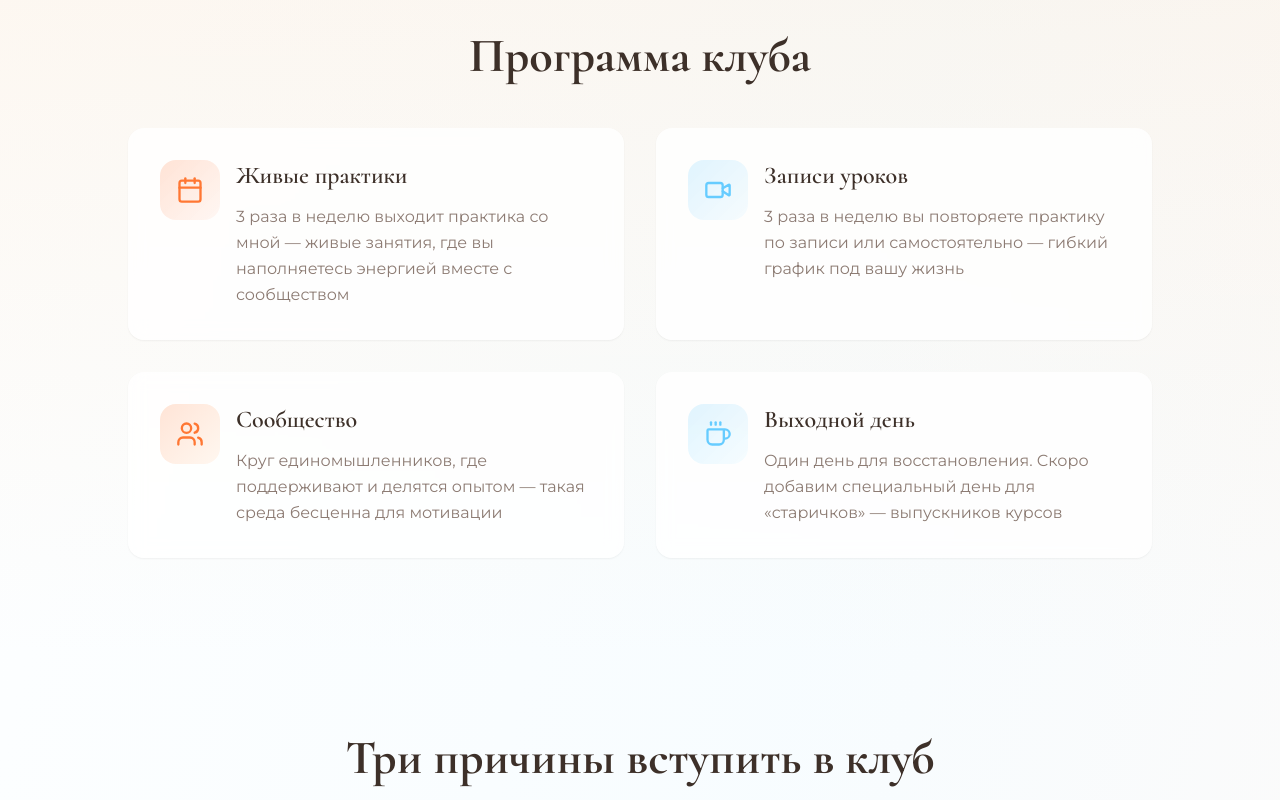
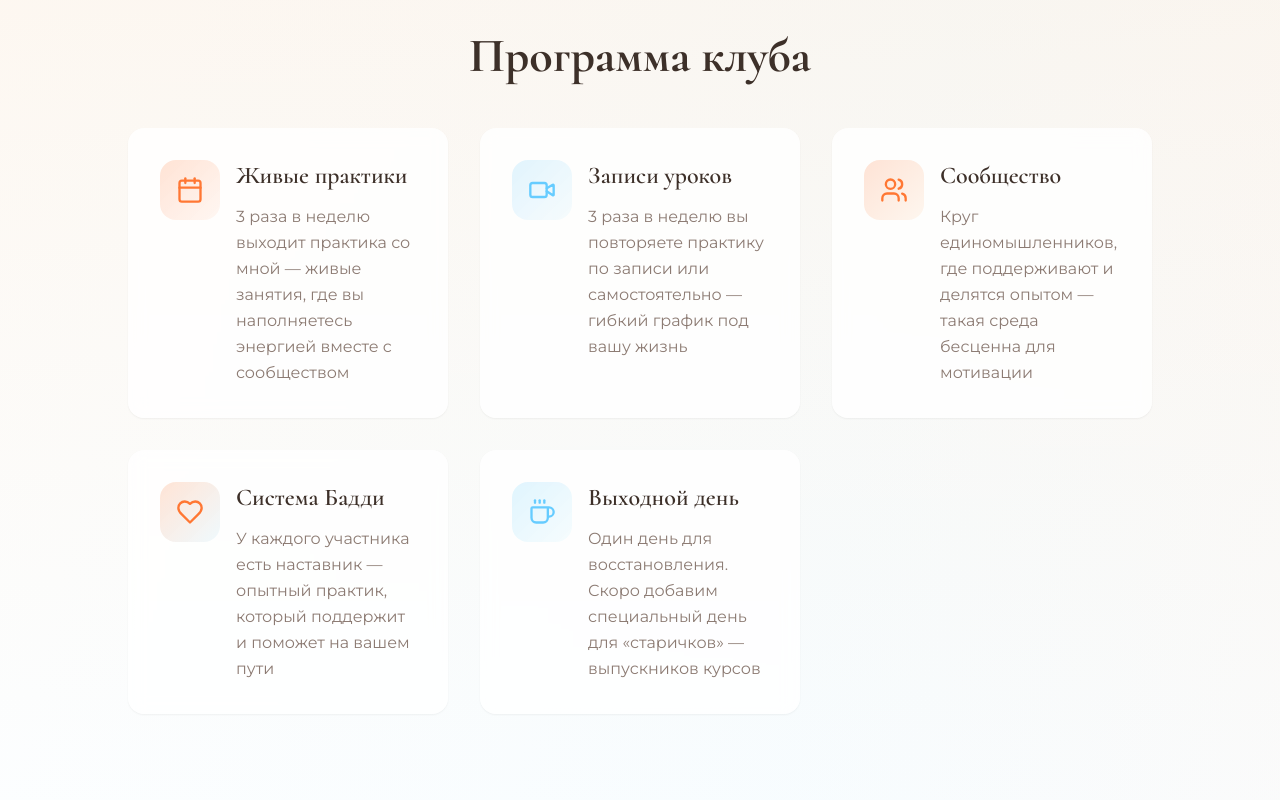
Before and after one commit to pr-poehali-dev/formula-qi-landing-page, a React (Vite) app: page / in a window 1280 px wide. Shown: the part 1360-2160 px from the top of the page. Built offline with nearby package versions, Linux system fonts and the light colour scheme.

Commit message:
Добавлена система наставничества Бадди

```diff
--- a/src/pages/Index.tsx
+++ b/src/pages/Index.tsx
@@ -69,7 +69,7 @@ const Index = () => {
           <h2 className="font-serif text-4xl md:text-5xl font-bold mb-12 text-center text-foreground">
             Программа клуба
           </h2>
-          <div className="grid md:grid-cols-2 gap-8">
+          <div className="grid md:grid-cols-2 lg:grid-cols-3 gap-8">
             <Card className="p-8 hover:shadow-2xl transition-all hover:-translate-y-2 border-0 bg-white/80 backdrop-blur">
               <div className="flex items-start gap-4">
                 <div className="bg-gradient-to-br from-primary/20 to-primary/5 p-4 rounded-2xl">
@@ -110,6 +110,21 @@ const Index = () => {
                   <p className="text-muted-foreground leading-relaxed">
                     Круг единомышленников, где поддерживают и делятся опытом —
                     такая среда бесценна для мотивации
+                  </p>
+                </div>
+              </div>
+            </Card>
+
+            <Card className="p-8 hover:shadow-2xl transition-all hover:-translate-y-2 border-0 bg-white/80 backdrop-blur">
+              <div className="flex items-start gap-4">
+                <div className="bg-gradient-to-br from-primary/20 to-secondary/10 p-4 rounded-2xl">
+                  <Icon name="Heart" size={28} className="text-primary" />
+                </div>
+                <div>
+                  <h3 className="font-serif text-2xl font-semibold mb-3">Система Бадди</h3>
+                  <p className="text-muted-foreground leading-relaxed">
+                    У каждого участника есть наставник — опытный практик, который поддержит
+                    и поможет на вашем пути
                   </p>
                 </div>
               </div>
@@ -287,6 +302,10 @@ const Index = () => {
               </li>
               <li className="flex items-center gap-3">
                 <Icon name="Check" size={20} className="text-primary flex-shrink-0" />
+                <span>Личный наставник (система Бадди)</span>
+              </li>
+              <li className="flex items-center gap-3">
+                <Icon name="Check" size={20} className="text-primary flex-shrink-0" />
                 <span>Поддержка сообщества</span>
               </li>
               <li className="flex items-center gap-3">
```
